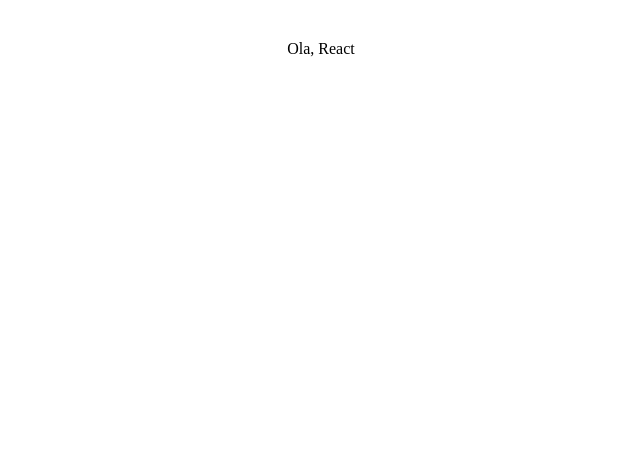
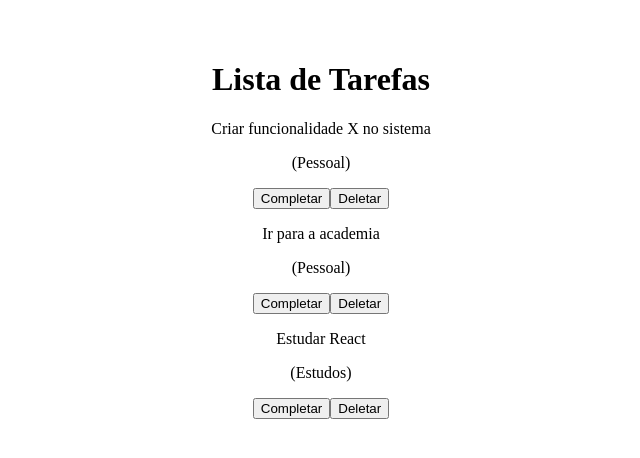
Before and after one commit to danoliver1792/to-do-react, a React (Vite) app in the folder todo/: page / in a window 1280 px wide. Shown: the top 458 px of the page, without its empty margins (319-959 px from the left). Built offline with nearby package versions, Linux system fonts and the light colour scheme.

Commit message:
segunda parte do to-do com React

```diff
--- a/todo/src/App.jsx
+++ b/todo/src/App.jsx
@@ -24,7 +24,28 @@
     }
   ]);
 
-  return <div>Ola, React</div>
+  return <div className="app">
+    <h1>Lista de Tarefas</h1>
+    <div className="todo-list">
+      {/* percorrendo todo array e exibindo cada item do to-do com map */}
+      {todos.map((todo) => (
+          <div className="todo">
+            <div className="content">
+              <p>{todo.text}</p>
+              <p className="category">
+                ({todo.category})
+              </p>
+            </div>
+
+            {/* div para separar os botoes */}
+            <div>
+              <button>Completar</button>
+              <button>Deletar</button>
+            </div>
+          </div>
+        ))}
+    </div>
+  </div>
 }
 
 export default App
```
